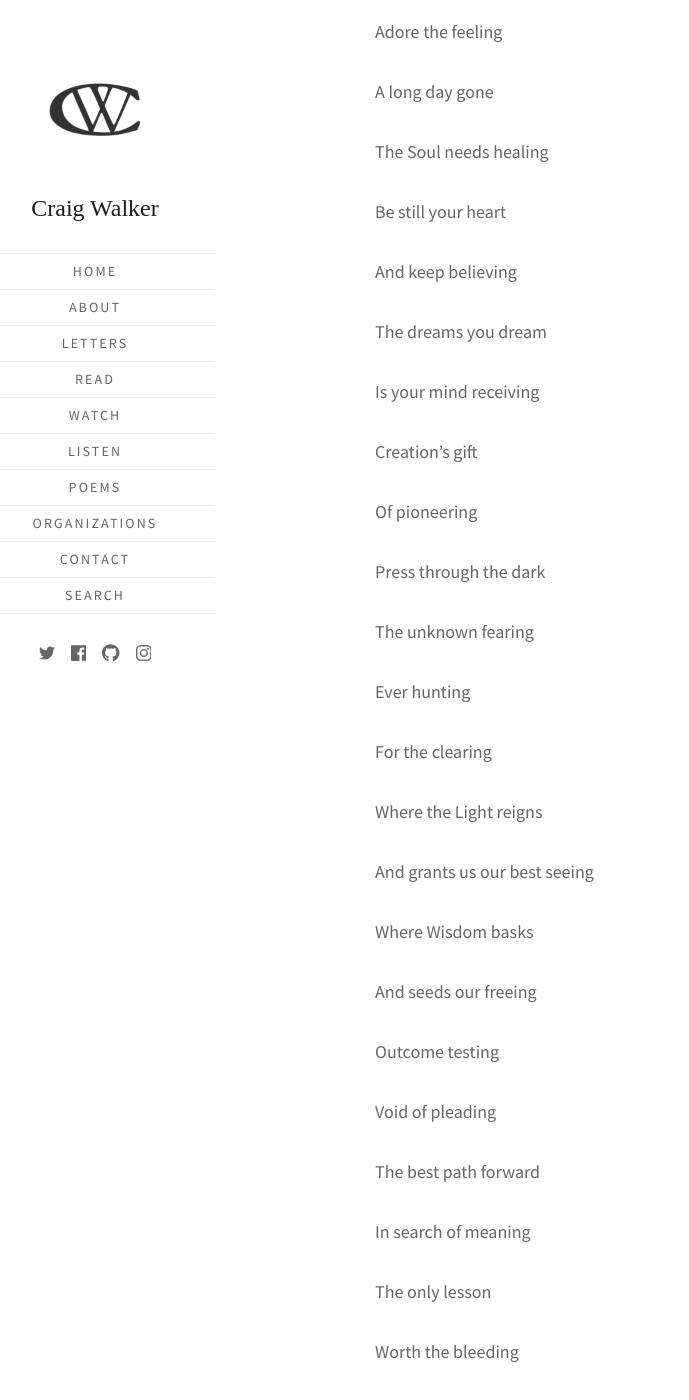
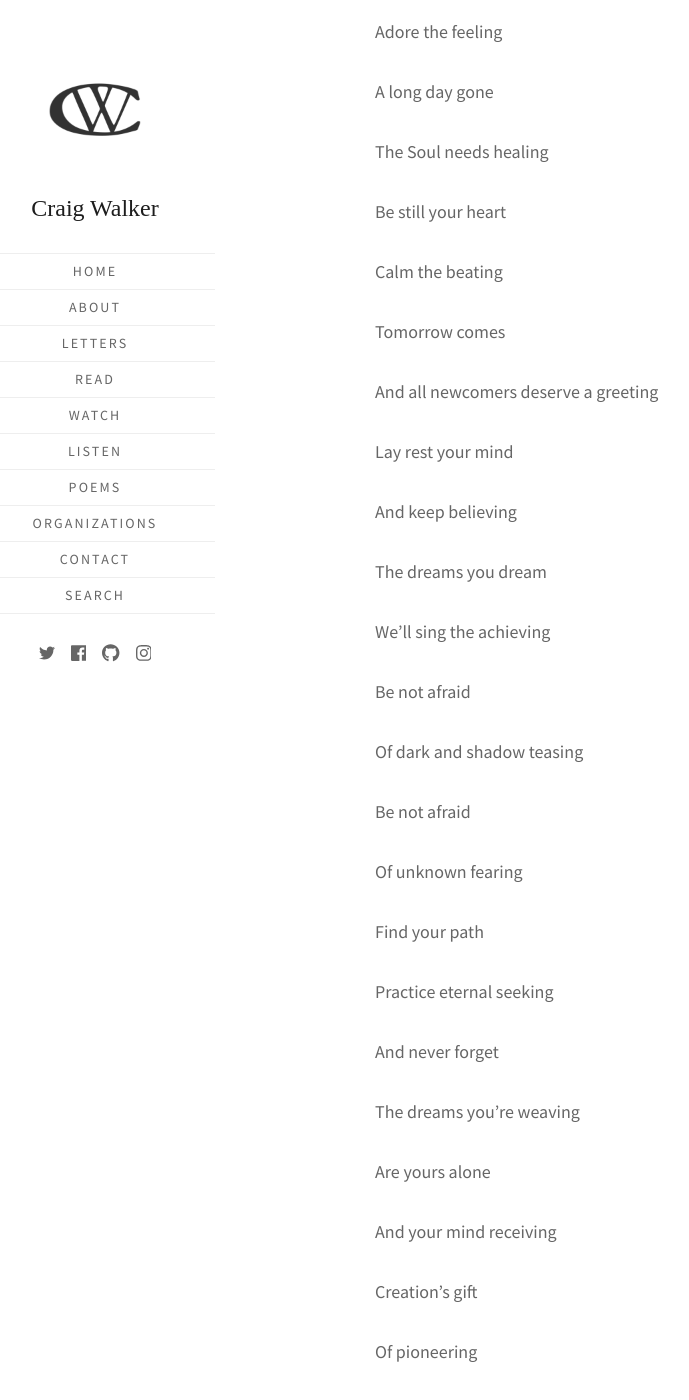
Before and after one commit to walkercraig/walkercraig, a Jekyll site: the page built from _posts/2019/2019-07-07-sleep-now-child.md, in a window 1280 px wide and 1400 px high, scrolled down 316 px. Shown: the whole window, without its empty margins (55-744 px from the left). Built offline with Jekyll 4.4.1, drawn with Linux system fonts in a browser that asks for light colours; some web fonts are replaced; some of the changed text lies outside the part shown.

Commit message:
Update 2019-07-07-sleep-now-child.md

```diff
--- a/_posts/2019/2019-07-07-sleep-now-child.md
+++ b/_posts/2019/2019-07-07-sleep-now-child.md
@@ -16,31 +16,43 @@ The Soul needs healing
 
 Be still your heart
 
+Calm the beating
+
+Tomorrow comes
+
+And all newcomers deserve a greeting
+
+Lay rest your mind
+
 And keep believing
 
 The dreams you dream
 
-Is your mind receiving
+We'll sing the achieving
+
+Be not afraid
+
+Of dark and shadow teasing
+
+Be not afraid
+
+Of unknown fearing
+
+Find your path
+
+Practice eternal seeking
+
+And never forget
+
+The dreams you're weaving
+
+Are yours alone
+
+And your mind receiving
 
 Creation's gift
 
 Of pioneering
-
-Press through the dark
-
-The unknown fearing
-
-Ever hunting
-
-For the clearing
-
-Where the Light reigns
-
-And grants us our best seeing
-
-Where Wisdom basks
-
-And seeds our freeing
 
 Outcome testing
 
@@ -54,6 +66,22 @@ The only lesson
 
 Worth the bleeding
 
+We are forever hunting
+
+For the clearing
+
+Where the light reigns
+
+And grants us our best seeing
+
+Where Wisdom basks
+
+And seeds our freeing
+
+Remember the Way
+
+For others, be the gleaming
+
 <br/>
 
 Sleep now, Child
```
Also changed, not shown: other parts of _posts/2019/2019-07-07-sleep-now-child.md (+1 -1 lines).
